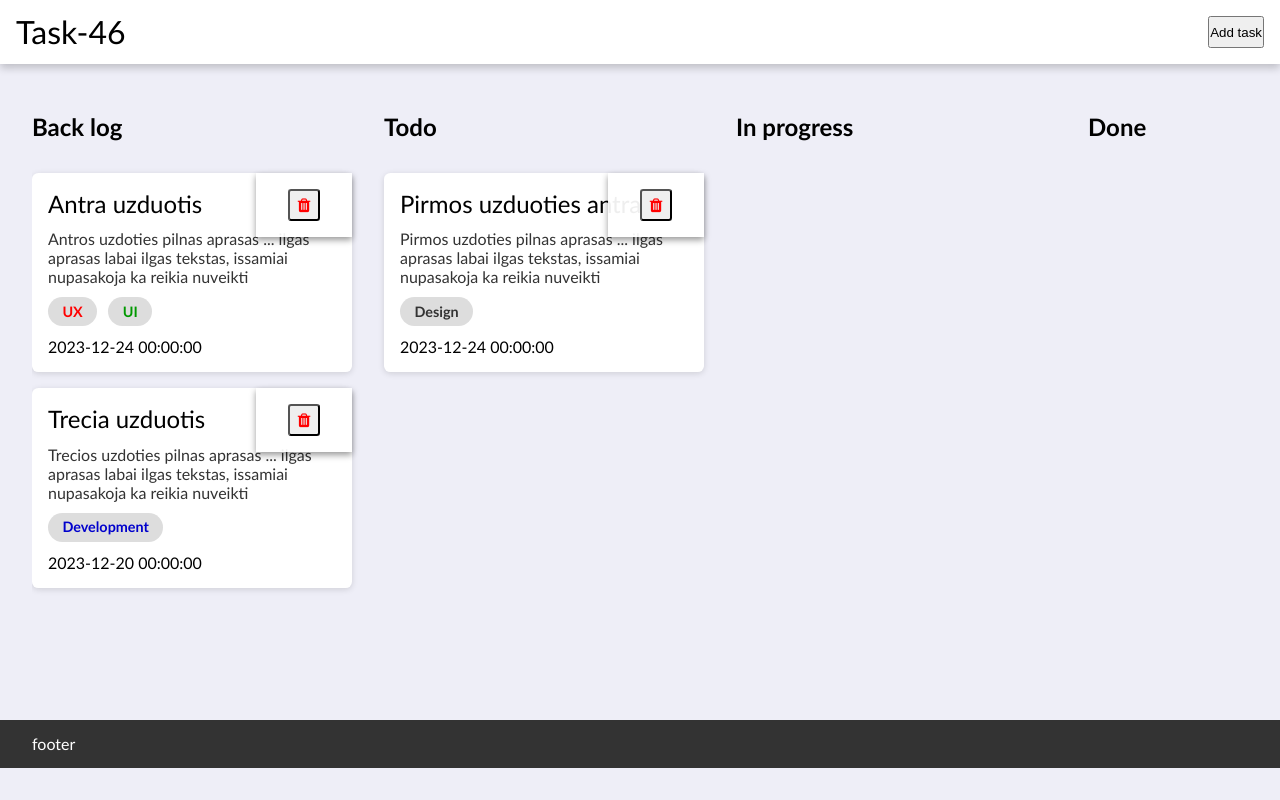
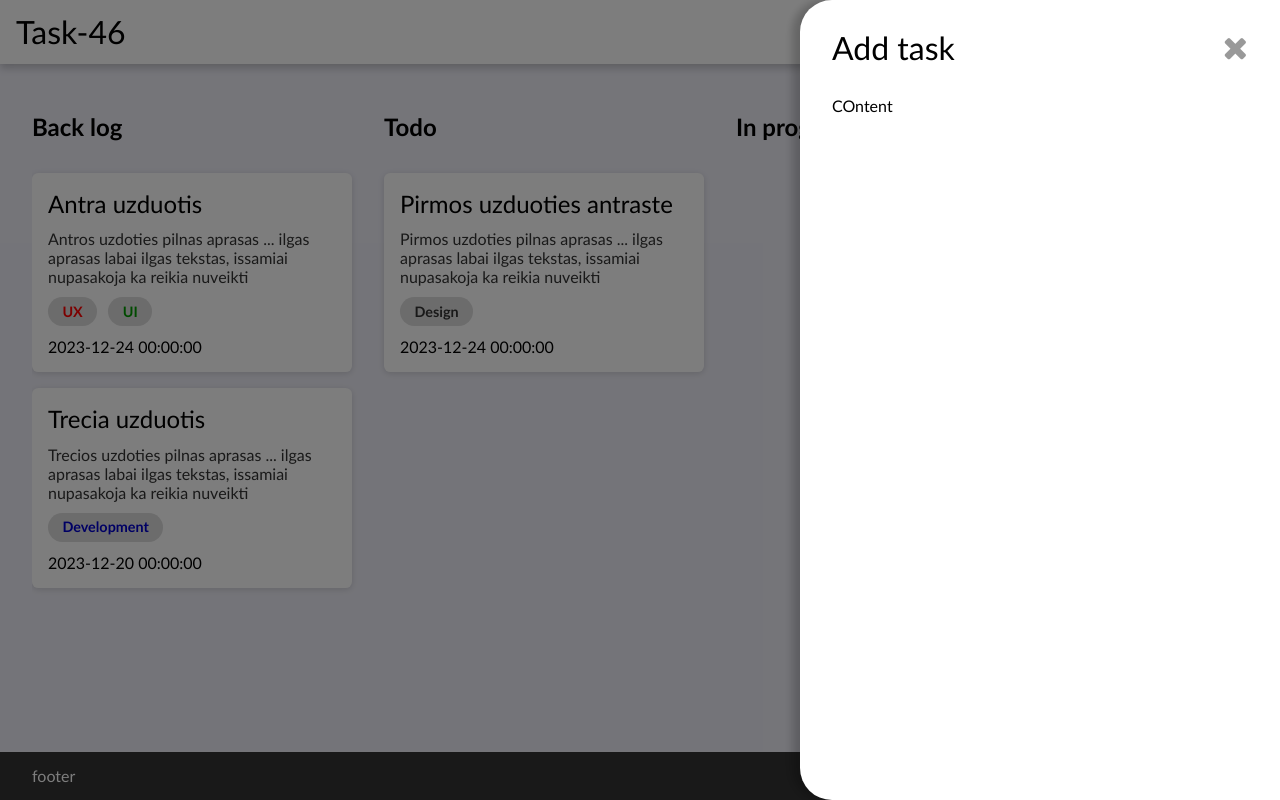
Before and after one commit to kasparasd/task-management, a website with bundled scripts: page index.html in a window 1280 px wide. Both pictures are taken after a click on the button "Add task". Built offline with nearby package versions, Linux system fonts and the light colour scheme.

Commit message:
aside & events

```diff
--- /dev/null
+++ b/css/aside.css
@@ -0,0 +1,62 @@
+.aside {
+    display: none;
+    position: fixed;
+    inset: 0;
+    z-index: 1;
+}
+
+.aside.show {
+    display: block;
+}
+
+.aside .aside-bg {
+    width: 100%;
+    height: 100%;
+    background-color: #00000082;
+}
+
+.aside .aside-container {
+    display: flex;
+    flex-direction: column;
+    gap: 2rem;
+   height: 100%;
+   width: 100%;
+   max-width: 30rem;
+   background-color: #fff;
+   position: absolute;
+   top: 0;
+   right: 0;
+   border-radius: 2rem 0 0 2rem;
+   box-shadow: -0.5rem 0 0.5rem #0003;
+   padding: 2rem;
+
+}
+
+.aside .aside-header {
+    display: flex;
+    justify-content: space-between;
+    align-items: center;
+}
+.aside .aside-title {
+    font-size: 2rem;
+    line-height: 1em;
+    font-weight: normal;
+}
+
+.aside .fa-times {
+    background-color: transparent;
+    border: none;
+    font-size: 2rem;
+    color: #999;
+    cursor: pointer;
+
+}
+
+.aside .fa-times:hover {
+    background-color: transparent;
+    border: none;
+    font-size: 2rem;
+    color: #333;
+}
+
+.aside .fa-content {}
--- a/css/todo.css
+++ b/css/todo.css
@@ -3,7 +3,7 @@
     width: 100%;
     grid-template-columns: repeat(4, 1fr);
     gap: 2rem;
-    min-height: calc(100vh - 12rem);
+    min-height: calc(100vh - 10rem);
     overflow-y: auto;
     padding-bottom: 2rem;
 }
@@ -33,8 +33,8 @@
 }
 
 .task-card .task-actions {
-    /* display: none; */
-    display: flex;
+    display: none;
+    /* display: flex; */
     gap: 1rem;
     position: absolute;
     top: 0;
--- a/index.html
+++ b/index.html
@@ -15,18 +15,29 @@
     <link rel="stylesheet" href="./css/header.css">
     <link rel="stylesheet" href="./css/main.css">
     <link rel="stylesheet" href="./css/todo.css">
+    <link rel="stylesheet" href="./css/aside.css">
 </head>
 
 <body>
     <header class="main-header">
         <div class="logo">Task-46</div>
-        <button class="btn">Add task</button>
+        <button id="add-task" class="btn">Add task</button>
     </header>
     <main class="main-content">
         <section id="kanban" data-color="red">TODO</section>
-        <!-- <section class="about">
-            <div>Lorem ipsum dolor sit amet consectetur adipisicing elit. Velit repellat ipsum quaerat eius, deleniti magnam perspiciatis totam, molestiae eum mollitia suscipit nobis ipsa quae laudantium pariatur iusto? Id aliquam consequatur doloribus veritatis! Dignissimos commodi tempora minus sed nulla aliquam sequi expedita repudiandae, delectus libero saepe natus sunt itaque tenetur, rerum deleniti eaque consequuntur impedit dolore! Quam ipsa natus placeat enim eos vero iusto ex non, earum nihil, reiciendis error iure illum quia provident aperiam hic accusamus ducimus. Perferendis quia quisquam temporibus sunt at obcaecati, accusamus, labore illo inventore fugiat rem. Dolore veritatis deleniti repellendus explicabo corrupti, illum libero aliquid corporis soluta tempora doloremque molestiae quos illo ipsam! Iusto ab tenetur enim consequuntur debitis dolores reprehenderit earum dolorem quis omnis sapiente accusamus ipsam alias velit aspernatur fuga tempore, repudiandae et quia blanditiis totam modi odio at. Animi veniam, expedita assumenda rem dolores fuga, delectus laboriosam a, accusantium aut maiores non incidunt dolore quod ab. Similique enim in sequi? Dolorum soluta illo repellendus tempora. Quia reprehenderit veritatis deleniti ullam earum dolores eligendi esse, quibusdam animi velit eos praesentium aut? Odit eaque maiores eveniet vitae voluptates blanditiis cum labore expedita ea autem, ipsa velit, exercitationem culpa iusto ut dolore earum maxime a vero?</div>
-        </section> -->
+
+        <aside id="aside" class="aside">
+            <div class="aside-bg"></div>
+            <div class="aside-container">
+                <header class="aside-header">
+                    <h2 class="aside-title">Add  task</h2>
+                    <button type="button" class="fa fa-times"></button>
+                </header>
+                <div class="aside-content">
+                    COntent
+                </div>
+            </div>
+        </aside>
     </main>
     <footer class="main-footer">
         footer
--- a/js/Todo.js
+++ b/js/Todo.js
@@ -45,12 +45,7 @@ export class Todo {
         this.columnsDOM = this.DOM.querySelectorAll('.task-list');
     }
 
-    addTask(task) {
-        this.tasks.push({
-            ...task,
-            isDeleted: false,
-        });
-        const taskID = ++this.lastUsedtaskId;
+    taskCardHTML(taskID, task){
         let tagsHTML = '';
 
         for (const tag of task.tags) {
@@ -67,9 +62,19 @@ export class Todo {
                 <div class="task-tags">${tagsHTML}</div>
                 <div class="task-deadline">${task.deadline}</div>
             </li>`;
+            return HTML
+    }
+
+    addTask(task) {
+        const taskID = ++this.lastUsedtaskId;
+        this.tasks.push({
+            ...task,
+            isDeleted: false,
+        });
+
 
         // this.columnsDOM[task.columnIndex].innerHTML += HTML;
-        this.columnsDOM[task.columnIndex].insertAdjacentHTML('beforeend', HTML);
+        this.columnsDOM[task.columnIndex].insertAdjacentHTML('beforeend', this.taskCardHTML(taskID, task));
 
         const taskDOM = document.getElementById(`task_${taskID}`);
         const deleteButtonDOM = taskDOM.querySelector('.fa-trash');
--- a/js/main.js
+++ b/js/main.js
@@ -1,6 +1,34 @@
 import { Todo } from "./Todo.js";
 
 const kanban = new Todo('#kanban',['Back log','Todo', 'In progress', 'Done']);
+
+const addTaskBtnDOM = document.getElementById('add-task');
+const asideDOM = document.getElementById('aside');
+const asideBackgroundDOM = asideDOM.querySelector('.aside-bg')
+const asideCloseBtnDOM = asideDOM.querySelector('.aside-header button')
+
+if(addTaskBtnDOM && asideDOM) {
+    addTaskBtnDOM.addEventListener('click', ()=>{
+        asideDOM.classList.add('show');
+    })
+
+    asideBackgroundDOM.addEventListener('click', ()=>{
+        asideDOM.classList.remove('show')
+    })
+
+    asideCloseBtnDOM.addEventListener('click', ()=>{
+        asideDOM.classList.remove('show')
+    })
+
+    window.addEventListener('keyup', (event)=>{
+        if(event.key === 'Escape'){
+            asideDOM.classList.remove('show')
+        }
+        if(event.key === '+'){
+            asideDOM.classList.add('show')
+        }
+    })
+}
 
 kanban.addTask({
     columnIndex: 1,
```
